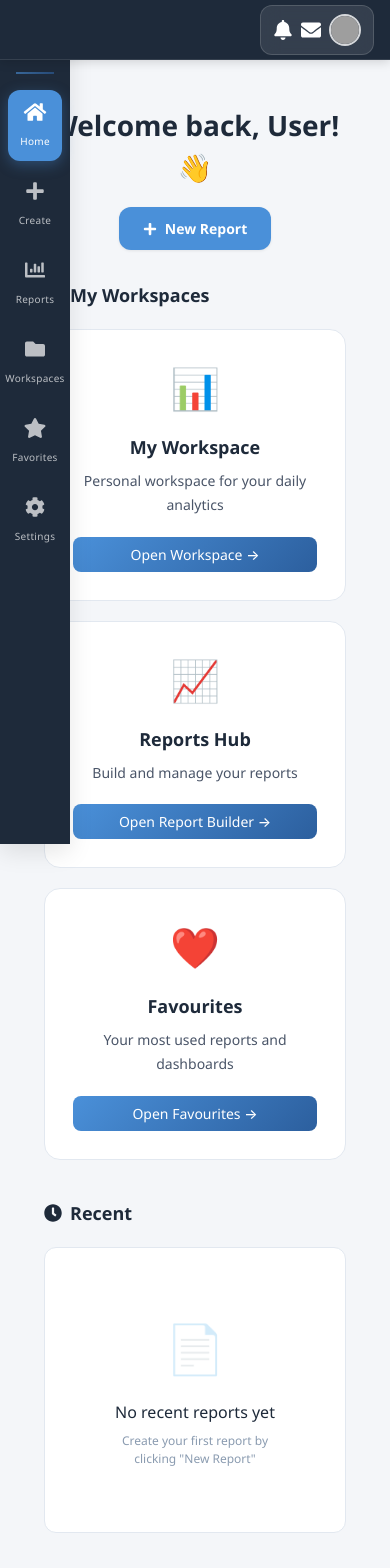
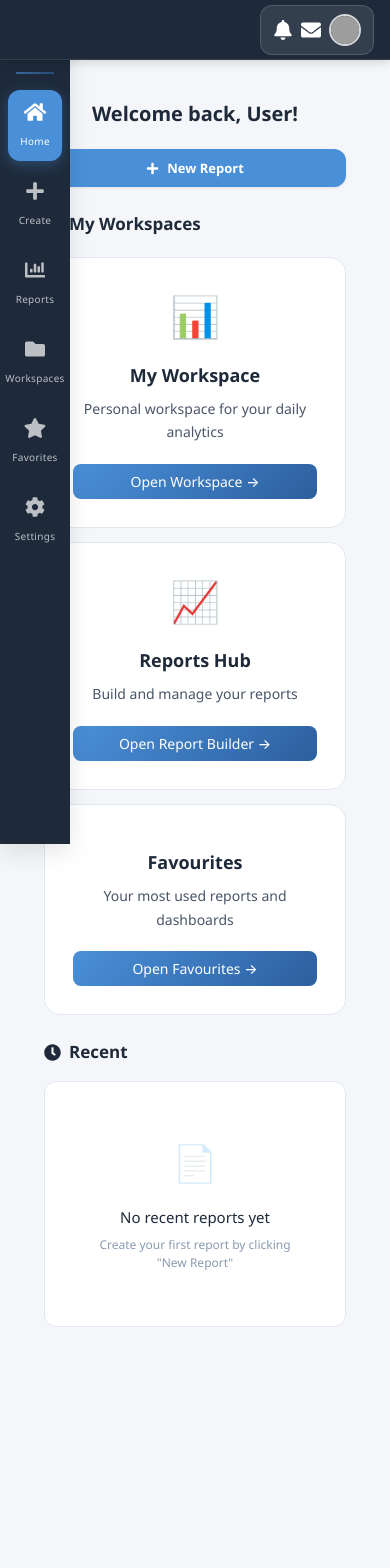
Before and after one commit to Ayesha5035/PowerBI, a React (Vite) app: page / in a window 390 px wide. Shown: the top 1568 px of the page. After the commit the page ends 1371 px from the top, so only its background shows below. Built offline with nearby package versions, Linux system fonts and the light colour scheme; grey boxes are pictures that could not be loaded.

Commit message:
dashboard

```diff
--- a/src/components/Dashboard/Dashboard.css
+++ b/src/components/Dashboard/Dashboard.css
@@ -8,79 +8,16 @@
   margin-top: var(--navbar-height);
   background: var(--color-page-bg);
   min-height: calc(100vh - var(--navbar-height));
+  width: 100%;
 }
 
+/* Sidebar margin handling */
 .dashboard.open {
   margin-left: var(--sidebar-width-open);
 }
 
 .dashboard.closed {
   margin-left: var(--sidebar-width-closed);
-}
-
-/* ========== RESPONSIVE DASHBOARD ========== */
-@media (max-width: 1024px) {
-  .dashboard.open,
-  .dashboard.closed {
-    margin-left: var(--sidebar-width-closed);
-  }
-
-  .dashboard {
-    padding: 20px;
-    margin-top: var(--navbar-height);
-  }
-}
-
-@media (max-width: 768px) {
-  .dashboard.open,
-  .dashboard.closed {
-    margin-left: 70px;
-  }
-
-  .dashboard {
-    padding: 15px;
-    margin-top: 60px;
-  }
-
-  .dashboard-header {
-    flex-direction: column;
-    align-items: flex-start;
-    gap: 15px;
-  }
-
-  .dashboard-header h1 {
-    font-size: var(--text-2xl);
-  }
-
-  .cards {
-    grid-template-columns: 1fr;
-    gap: 20px;
-  }
-
-  .section-title {
-    font-size: var(--text-xl);
-  }
-}
-
-@media (max-width: 480px) {
-  .dashboard.open,
-  .dashboard.closed {
-    margin-left: 0;
-  }
-
-  .dashboard {
-    padding: 12px;
-    margin-top: 60px;
-  }
-
-  .dashboard-header h1 {
-    font-size: var(--text-lg);
-  }
-
-  .new-report {
-    padding: var(--space-2) var(--space-4);
-    font-size: var(--text-base);
-  }
 }
 
 @keyframes fadeIn {
@@ -94,6 +31,7 @@
   }
 }
 
+/* ========== DASHBOARD HEADER ========== */
 .dashboard-header {
   display: flex;
   justify-content: space-between;
@@ -108,13 +46,6 @@
   font-weight: var(--font-bold);
   color: var(--color-text-primary);
   margin-bottom: var(--space-1);
-}
-
-.subtitle {
-  font-size: var(--text-md);
-  color: var(--color-text-muted);
-  font-weight: var(--font-normal);
-  margin: 0;
 }
 
 .new-report {
@@ -139,14 +70,7 @@
   background: var(--color-accent-hover);
 }
 
-.cards {
-  display: grid;
-  grid-template-columns: repeat(auto-fill, minmax(280px, 1fr));
-  gap: var(--space-5);
-  margin-top: var(--space-5);
-  margin-bottom: var(--space-10);
-}
-
+/* ========== SECTION TITLE ========== */
 .section-title {
   font-size: var(--text-xl);
   font-weight: var(--font-semibold);
@@ -160,6 +84,15 @@
 
 .section-title:first-of-type {
   margin-top: 0;
+}
+
+/* ========== CARDS GRID ========== */
+.cards {
+  display: grid;
+  grid-template-columns: repeat(auto-fill, minmax(280px, 1fr));
+  gap: var(--space-5);
+  margin-top: var(--space-5);
+  margin-bottom: var(--space-10);
 }
 
 /* ========== RECENT SECTION ========== */
@@ -197,6 +130,7 @@
   font-size: var(--text-sm);
   color: var(--color-text-muted);
 }
+
 /* ========== RECENT REPORTS GRID ========== */
 .recent-reports-grid {
   display: flex;
@@ -209,16 +143,16 @@
   align-items: center;
   gap: var(--space-4);
   padding: var(--space-4);
-  background: var(--card-bg);
-  border: var(--card-border);
+  background: var(--color-card-bg);
+  border: 1px solid var(--color-border);
   border-radius: var(--radius-lg);
   transition: var(--transition-slow);
   cursor: pointer;
 }
 
 .recent-report-card:hover {
-  background: var(--recent-item-hover);
-  border-color: var(--color-accent-light);
+  background: var(--color-accent-light);
+  border-color: var(--color-accent);
   transform: translateX(4px);
 }
 
@@ -268,24 +202,223 @@
   background: var(--color-accent-light);
 }
 
-/* Responsive */
-@media (max-width: 768px) {
+/* ============================================================
+   RESPONSIVE BREAKPOINTS
+   ============================================================ */
+
+/* TABLET (768px to 1024px) */
+@media (min-width: 768px) and (max-width: 1023px) {
+  .dashboard {
+    padding: 20px;
+  }
+
+  .dashboard.open,
+  .dashboard.closed {
+    margin-left: var(--sidebar-width-closed);
+  }
+
+  .cards {
+    grid-template-columns: repeat(2, 1fr);
+    gap: 18px;
+  }
+
+  .dashboard-header h1 {
+    font-size: 24px;
+  }
+}
+
+/* MOBILE (up to 767px) - COMPLETELY REDESIGNED FOR MOBILE */
+@media (max-width: 767px) {
+  .dashboard {
+    padding: 16px;
+    margin-top: 60px;
+  }
+
+  /* Remove sidebar margin on mobile - sidebar overlays */
+  .dashboard.open,
+  .dashboard.closed {
+    margin-left: 0;
+  }
+
+  /* Header - Stack vertically */
+  .dashboard-header {
+    flex-direction: column;
+    align-items: stretch;
+    gap: 16px;
+    margin-bottom: 24px;
+  }
+
+  .dashboard-header h1 {
+    font-size: 22px;
+    text-align: center;
+  }
+
+  /* New Report Button - Full width on mobile */
+  .new-report {
+    width: 100%;
+    justify-content: center;
+    padding: 12px 16px;
+    font-size: 14px;
+  }
+
+  /* Section Title */
+  .section-title {
+    font-size: 18px;
+    margin-top: 28px;
+    margin-bottom: 16px;
+  }
+
+  /* Cards - Single column, full width */
+  .cards {
+    grid-template-columns: 1fr;
+    gap: 16px;
+    margin-bottom: 0;
+  }
+
+  /* Recent Section */
+  .recent-section {
+    padding: 16px;
+  }
+
+  .empty-state {
+    padding: 32px 16px;
+  }
+
+  .empty-icon {
+    font-size: 40px;
+  }
+
+  .empty-state p {
+    font-size: 16px;
+  }
+
+  .empty-state span {
+    font-size: 12px;
+  }
+
+  /* Recent Report Cards */
   .recent-report-card {
-    padding: var(--space-3);
+    padding: 12px;
+    gap: 12px;
+  }
+
+  .recent-report-icon {
+    font-size: 24px;
+    width: 42px;
+    height: 42px;
+  }
+
+  .recent-report-name {
+    font-size: 13px;
+  }
+
+  .recent-report-meta {
+    font-size: 10px;
+  }
+
+  .recent-report-open {
+    padding: 6px 12px;
+    font-size: 11px;
+  }
+}
+
+/* SMALL MOBILE (up to 480px) */
+@media (max-width: 480px) {
+  .dashboard {
+    padding: 12px;
+    margin-top: 55px;
+  }
+
+  .dashboard-header h1 {
+    font-size: 20px;
+  }
+
+  .new-report {
+    padding: 10px 14px;
+    font-size: 13px;
+  }
+
+  .section-title {
+    font-size: 17px;
+    margin-top: 24px;
+  }
+
+  .cards {
+    gap: 14px;
+  }
+
+  .recent-section {
+    padding: 14px;
+  }
+
+  .empty-state {
+    padding: 28px 12px;
+  }
+
+  .empty-icon {
+    font-size: 36px;
+  }
+
+  .empty-state p {
+    font-size: 15px;
+  }
+
+  .recent-report-card {
+    padding: 10px;
+    gap: 10px;
+    flex-wrap: wrap;
   }
 
   .recent-report-icon {
     font-size: 22px;
-    width: 40px;
-    height: 40px;
+    width: 38px;
+    height: 38px;
   }
 
   .recent-report-name {
-    font-size: var(--text-sm);
+    font-size: 12px;
   }
 
   .recent-report-open {
-    padding: var(--space-1) var(--space-2);
-    font-size: var(--text-xs);
+    padding: 5px 10px;
+    font-size: 10px;
   }
 }
+
+/* EXTRA SMALL MOBILE (up to 375px) */
+@media (max-width: 375px) {
+  .dashboard {
+    padding: 10px;
+  }
+
+  .dashboard-header h1 {
+    font-size: 18px;
+  }
+
+  .new-report {
+    padding: 10px 12px;
+    font-size: 12px;
+  }
+
+  .section-title {
+    font-size: 16px;
+  }
+
+  .recent-report-card {
+    flex-direction: column;
+    text-align: center;
+  }
+
+  .recent-report-icon {
+    margin: 0 auto;
+  }
+
+  .recent-report-info {
+    text-align: center;
+  }
+
+  .recent-report-open {
+    width: 100%;
+    text-align: center;
+  }
+}
--- a/src/components/Dashboard/Dashboard.jsx
+++ b/src/components/Dashboard/Dashboard.jsx
@@ -84,7 +84,7 @@ function Dashboard({
         {/* Header */}
         <div className="dashboard-header">
           <div>
-            <h1>Welcome back, User! 👋</h1>
+            <h1>Welcome back, User! </h1>
           </div>
           <button className="new-report" onClick={handleNewReport}>
             <FaPlus /> New Report
@@ -113,7 +113,7 @@ function Dashboard({
           />
           <Card
             title="Favourites"
-            icon="❤️"
+            icon=""
             description="Your most used reports and dashboards"
             buttonText="Open Favourites →"
             onButtonClick={handleOpenFavourites}
```
